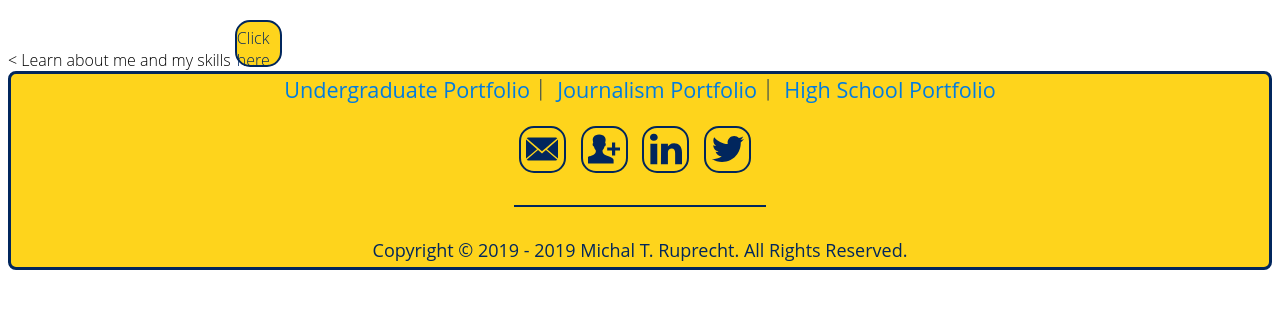
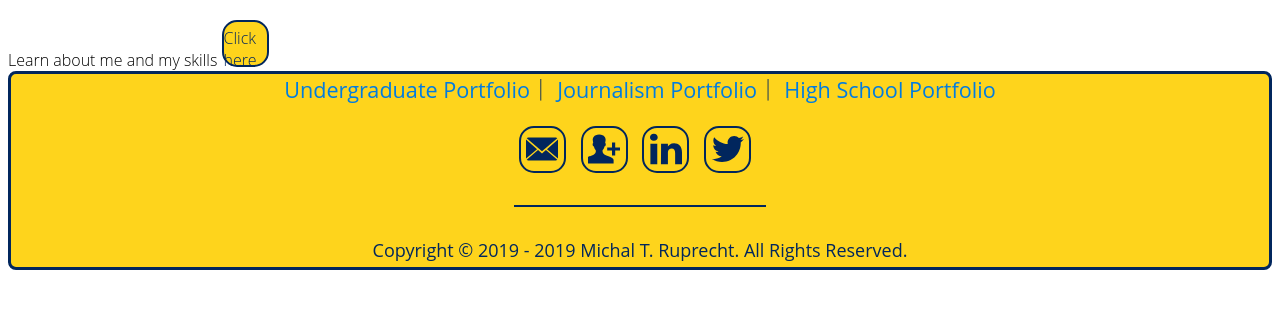
Before and after one commit to MichalRuprecht/michalruprecht.github.io, a Jekyll site: the page built from social/social.html, in a window 1280 px wide. Shown: the top 309 px of the page. Built offline with Jekyll 4.4.1, drawn with Linux system fonts in a browser that asks for light colours.

```diff
--- /dev/null
+++ b/social/CNAME
@@ -0,0 +1 @@
+social.michalruprecht.com
--- a/social/social.html
+++ b/social/social.html
@@ -5,7 +5,7 @@ title: Michal T. Ruprecht Official Website
 <!DOCTYPE html>
 <html lang="en" dir="ltr">
   <head>
-    <<title>Social</title>
+    <title>Social</title>
   </head>
   <body>
     Learn about me and my skills
```
